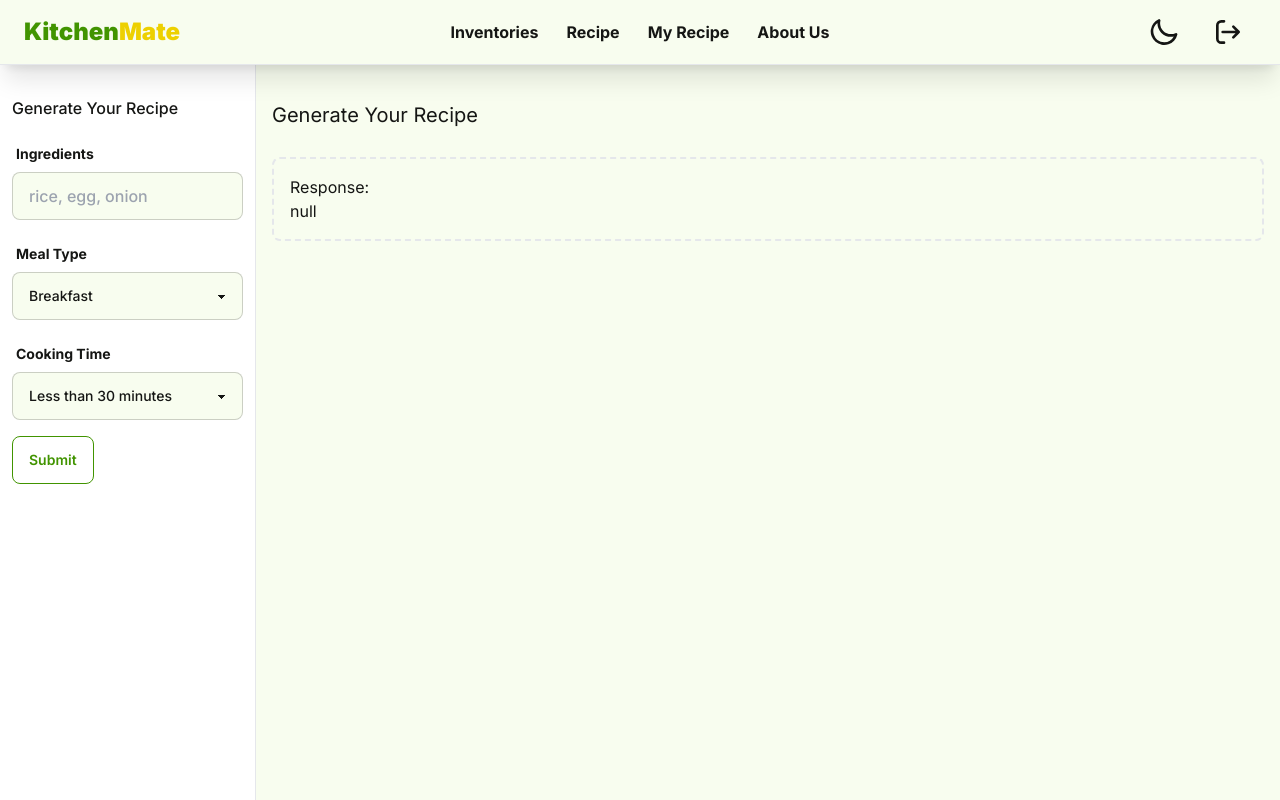
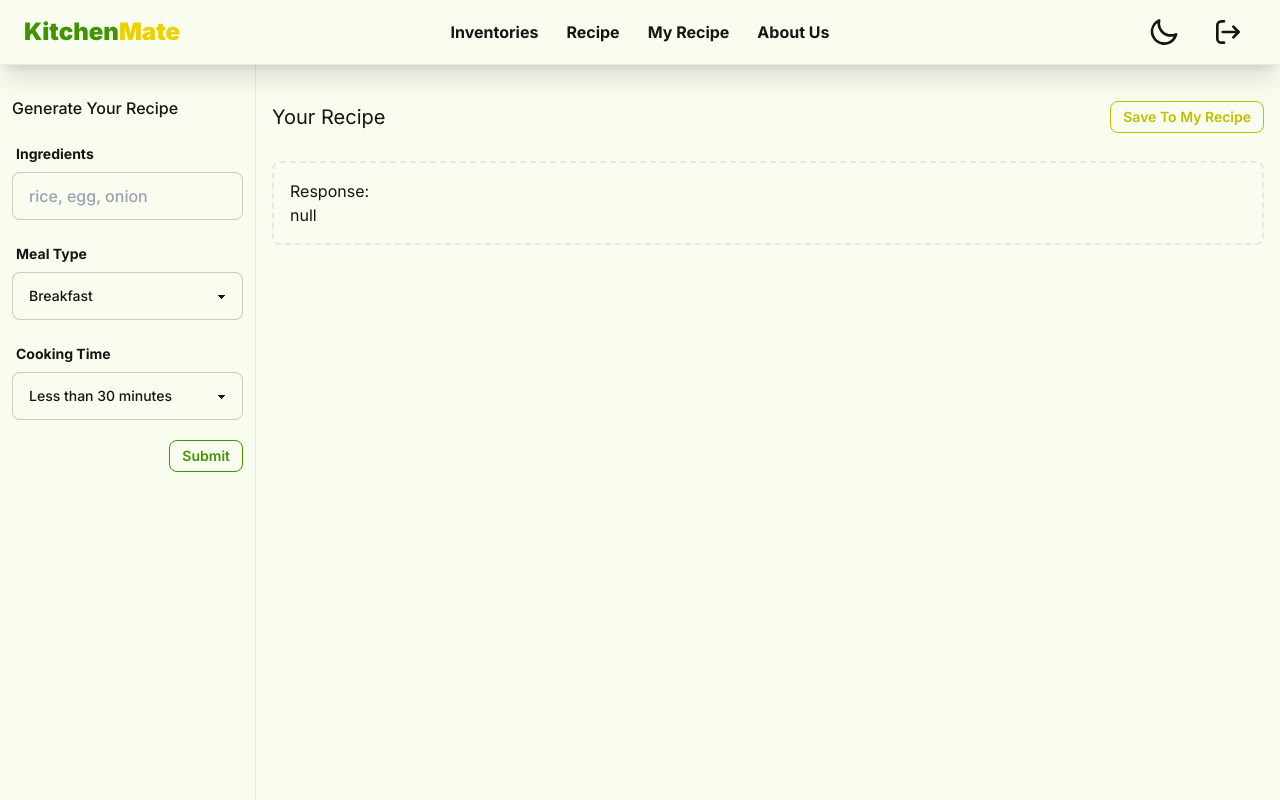
Before and after one commit to FinalProject-KitchenMate/KitchenMate, a Next.js app in the folder kitchen-mate/: page /generate in a window 1280 px wide. Built offline with nearby package versions, Linux system fonts and the light colour scheme.

Commit message:
style: client-generate2

```diff
--- a/kitchen-mate/src/app/generate/page.tsx
+++ b/kitchen-mate/src/app/generate/page.tsx
@@ -42,8 +42,8 @@ const GeneratePage = () => {
 
   return (
     <>
-      <aside id="logo-sidebar" className="fixed top-0 left-0 z-40 w-64 h-screen pt-20 transition-transform -translate-x-full bg-white border-r border-gray-200 sm:translate-x-0 dark:bg-gray-800 dark:border-gray-700" aria-label="Sidebar">
-        <div className="h-full px-3 pb-4 overflow-y-auto bg-white dark:bg-gray-800">
+      <aside id="logo-sidebar" className="fixed top-0 left-0 z-40 w-64 h-screen pt-20 transition-transform -translate-x-full  border-r border-gray-200 sm:translate-x-0 dark:bg-gray-800 dark:border-gray-700" aria-label="Sidebar">
+        <div className="h-full px-3 pb-4 overflow-y-auto dark:bg-gray-800">
           <ul className="space-y-2 font-medium mt-4">
             <li>
               <div>
@@ -84,8 +84,8 @@ const GeneratePage = () => {
                     </select>
                   </label>
                 </div>
-                <div>
-                  <button className="btn btn-outline btn-primary" onClick={handleSubmit}>Submit</button>
+                <div className="card-actions justify-end mt-5">
+                  <button className="btn btn-outline btn-primary btn-sm" onClick={handleSubmit}>Submit</button>
                 </div>
               </div>
             </li>
@@ -94,7 +94,13 @@ const GeneratePage = () => {
       </aside>
 
       <div className="p-4 sm:ml-64">
-        <h1 className='text-xl '>Generate Your Recipe</h1>
+        <div className='card-actions flex justify-between items-center'>
+          <h1 className='text-xl'>Your Recipe</h1>
+          <div>
+            <button className="btn btn-outline btn-secondary btn-sm">Save To My Recipe</button>
+          </div>
+        </div>
+
         <div className="p-4 border-2 border-gray-200 border-dashed rounded-lg dark:border-gray-700 mt-7">
           {outputJSON && (
             <div>
--- a/kitchen-mate/src/components/CardResep.tsx
+++ b/kitchen-mate/src/components/CardResep.tsx
@@ -12,7 +12,6 @@ export default function CardResep({ recipt }: { recipt: Result }) {
   return (
     <>
       <div className='rounded-3xl shadow-xl mb-4' style={{ height: '380px' }}>
-
         <div className="grid rounded-3xl shadow-sm flex-col">
           <img
             src={recipt.image}
```
